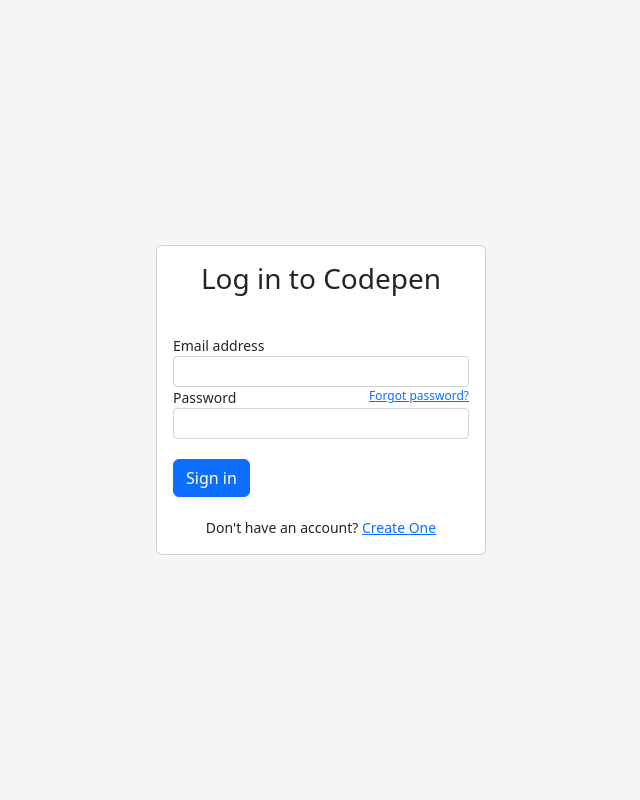
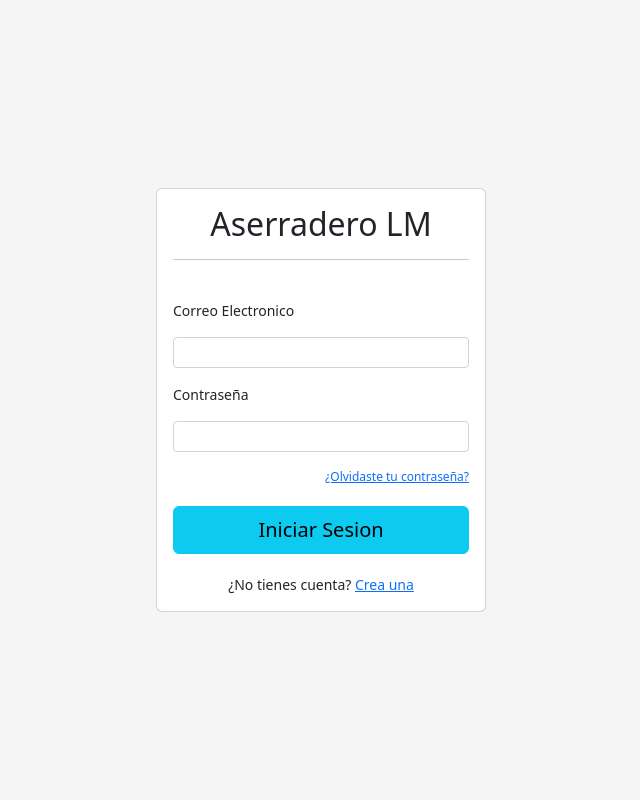
Before and after one commit to GustavoRasche/basic, a Django app: page / in a window 1280 px wide. Shown: the whole page, without its empty margins (319-959 px from the left). Run offline with Django 4.2, Linux system fonts and the light colour scheme; some libraries are stand-ins or nearby versions.

Commit message:
Inicio D

```diff
--- a/templates/home.html
+++ b/templates/home.html
@@ -12,28 +12,36 @@
 
     </head>
     <body>
+
       <div class="global-container">
         <div class="card login-form">
         <div class="card-body">
-          <h3 class="card-title text-center">Log in to Codepen</h3>
+          <h2 class="card-title text-center">Aserradero LM</h2>
           <div class="card-text">
+            <hr>
             <!--
             <div class="alert alert-danger alert-dismissible fade show" role="alert">Incorrect username or password.</div> -->
             <form>
               <!-- to error: add class "has-danger" -->
               <div class="form-group">
-                <label for="exampleInputEmail1">Email address</label>
+
+                <label for="exampleInputEmail1" >Correo Electronico</label>
+                <p></p>
                 <input type="email" class="form-control form-control-sm" id="exampleInputEmail1" aria-describedby="emailHelp">
               </div>
               <div class="form-group">
-                <label for="exampleInputPassword1">Password</label>
-                <a href="#" style="float:right;font-size:12px;">Forgot password?</a>
+                <p></p>
+                <label for="exampleInputPassword1">Contraseña</label>
+                <p></p>
                 <input type="password" class="form-control form-control-sm" id="exampleInputPassword1">
+                <p></p>
+                <a href="#" style="float:right;font-size:12px;">¿Olvidaste tu contraseña?</a>
               </div>
-              <button type="submit" class="btn btn-primary btn-block">Sign in</button>
-
+              <p>
+                </p>
+                <div class="col"><a href="http://localhost:8000/usuario/lista/" class="btn p-2 btn-info w-100"><text class="fs-5" >Iniciar Sesion</text></a></div>
               <div class="sign-up">
-                Don't have an account? <a href="#">Create One</a>
+                ¿No tienes cuenta? <a href="#">Crea una</a>
               </div>
             </form>
           </div>
```
